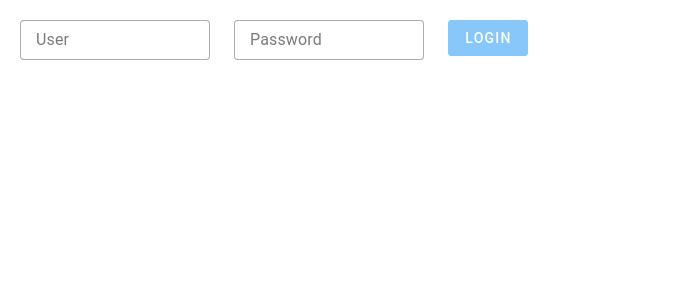
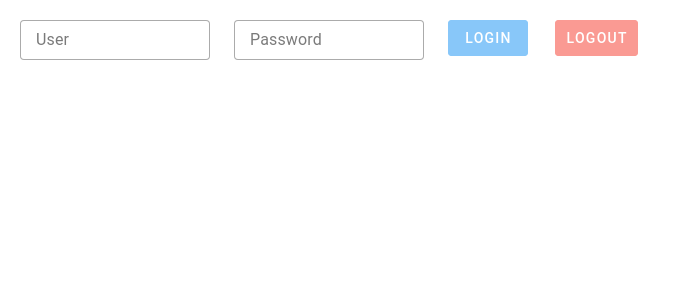
Before and after one commit to blackflagsoftware/agenda, a Vue app in the folder web/agenda/: page / in a window 1280 px wide. Shown: the top 300 px of the page, without its empty margins (0-681 px from the left). Built offline with nearby package versions, Linux system fonts and the light colour scheme.

Commit message:
Add logout

```diff
--- a/web/agenda/src/App.vue
+++ b/web/agenda/src/App.vue
@@ -15,7 +15,7 @@ import axios from "axios"
 <template>
   <v-app>
     <div style="margin-left:20px; margin-top:20px;">
-      <Login @capture-role="captureRole"/>
+      <Login @capture-role="captureRole" :role="role" @logout="logout"/>
     </div>
     <div v-if="hideShowMainDiv" style="margin-left:20px;">
       <Date @capture-agenda="captureAgenda"/>
@@ -102,7 +102,12 @@ export default {
         Login
     },
     methods: {
+        logout: function() {
+			sessionStorage.removeItem("role");
+            this.role = "";
+        },
         captureRole: function(role) {
+			sessionStorage.setItem("role", role);
             this.role = role;
         },
         captureAgenda: function(agenda) {
--- a/web/agenda/src/components/Date.vue
+++ b/web/agenda/src/components/Date.vue
@@ -8,11 +8,8 @@ import axios from "axios"
 			<v-col cols="12" md="2">
 				<v-text-field id="date-input" label="Sacrament Date" variant="outlined" v-model="date" placeholder="YYYY-MM-DD" density="compact"></v-text-field>
 			</v-col>
-			<v-col cols="12" md="1">
-				<v-btn @click="clickNew" :disabled="disableDataBtn" color="blue">New</v-btn>
-			</v-col>
 			<v-col cols="12" md="2">
-				<v-btn @click="clickFind" :disabled="disableDataBtn" color="teal">Find</v-btn>
+				<v-btn @click="clickFind" :disabled="disableDataBtn" color="blue">Find</v-btn>
 			</v-col>
 		</v-row>
 	</v-form>
@@ -27,17 +24,8 @@ export default {
 		}
 	},
 	methods: {
-		clickNew: function() {
+		clickFind: function() {
 			axios.post(import.meta.env.VITE_API_URL + "/v1/agenda", {"date": this.date})
-			.then(response => {
-				this.$emit("captureAgenda", response.data.data)
-			}).catch(error => {
-				console.log(error);
-			});
-		},
-		clickFind: function() {
-			console.log(import.meta.env);
-			axios.get(import.meta.env.VITE_API_URL + "/v1/agenda/" + this.date)
 			.then(response => {
 				this.$emit("captureAgenda", response.data.data)
 			}).catch(error => {
--- a/web/agenda/src/components/Login.vue
+++ b/web/agenda/src/components/Login.vue
@@ -12,8 +12,11 @@ import axios from "axios"
 			<v-col cols="12" md="2">
 				<v-text-field id="pwd-input" type="password" label="Password" variant="outlined" v-model="pwd" density="compact"></v-text-field>
 			</v-col>
-			<v-col cols="12" md="2">
+			<v-col cols="12" md="1">
 				<v-btn @click="login" :disabled="disableLoginBtn" color="blue">Login</v-btn>
+			</v-col>
+			<v-col cols="12" md="1">
+				<v-btn @click="logout" :disabled="disableLogoutBtn" color="red">Logout</v-btn>
 			</v-col>
 			<v-col cols="12" md="2">
 				<v-alert v-if="error" type="error" text="Login Failed!"></v-alert>
@@ -30,7 +33,14 @@ export default {
 			user: "",
 			pwd: "",
 			error: ref(false),
+			localRole: "",
 		}
+	},
+	props: [
+		"role"
+	],
+	emit: {
+		logout: null,
 	},
 	methods: {
 		login: function() {
@@ -38,7 +48,6 @@ export default {
 			axios.get(import.meta.env.VITE_API_URL + "/v1/roleuser/login/" + this.user + "/pwd/" + this.pwd)
 			.then(response => {
 				this.$emit("captureRole", response.data.data.role)
-				sessionStorage.setItem("role", response.data.data.role);
 				this.user = "";
 				this.pwd = "";
 			})
@@ -46,11 +55,25 @@ export default {
 				console.log(error);
 				this.error = true;
 			})
+		},
+		logout: function() {
+			this.$emit("logout");
 		}
 	},
 	computed: {
 		disableLoginBtn() {
 			return (this.user === "" || this.pwd === "") ? true : false;
+		},
+		disableLogoutBtn() {
+			return (this.localRole === "") ? true : false;
+		}
+	},
+	watch: {
+		role: {
+			handler(newRole, oldRole) {
+				this.localRole = newRole;
+			},
+			immediate: true
 		}
 	}
 }
```
Also changed, not shown: 3 other files (tests, documents, lock files or other folders).
